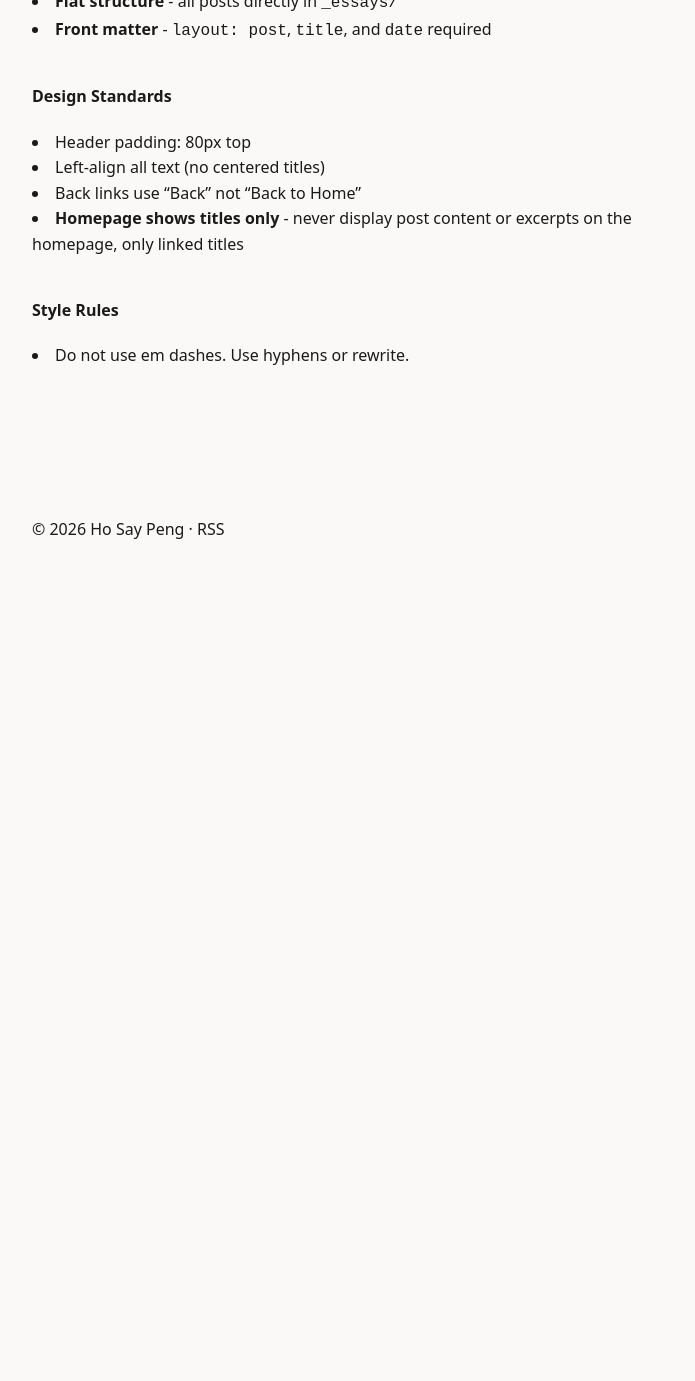
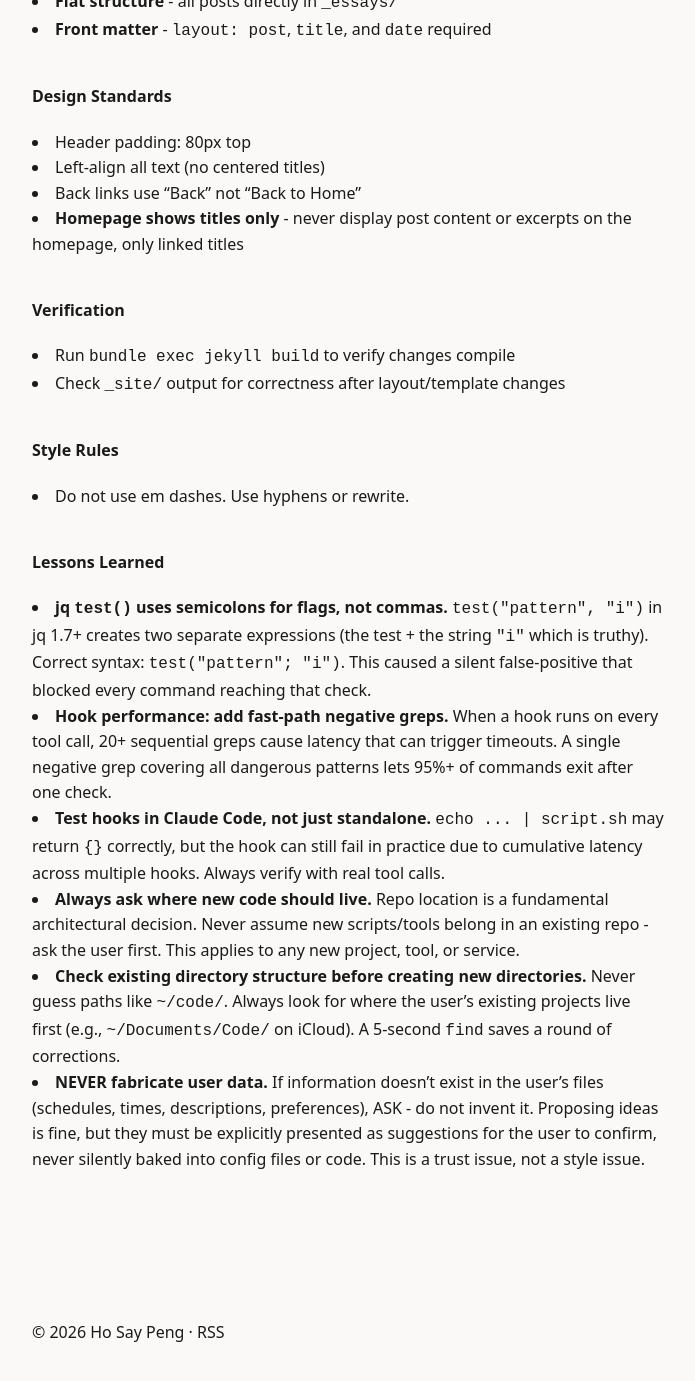
Before and after one commit to hsypng/hosaypeng.github.io, a Jekyll site: the page built from CLAUDE.md, in a window 1280 px wide and 1400 px high, scrolled down 805 px. Shown: the top 1381 px of the window, without its empty margins (292-987 px from the left). Built offline with Jekyll 4.4.1, drawn with Linux system fonts in a browser that asks for light colours; our own code applies the rules of GitHub Pages for plain Markdown files; before the commit the page ends 1435 px from its top, so only the background shows below that.

Commit message:
Update CLAUDE.md with lessons learned
Co-Authored-By: Claude Opus 4.6 <noreply@anthropic.com>

```diff
--- a/CLAUDE.md
+++ b/CLAUDE.md
@@ -28,6 +28,20 @@
 - Back links use "Back" not "Back to Home"
 - **Homepage shows titles only** - never display post content or excerpts on the homepage, only linked titles
 
+## Verification
+
+- Run `bundle exec jekyll build` to verify changes compile
+- Check `_site/` output for correctness after layout/template changes
+
 ## Style Rules
 
 - Do not use em dashes. Use hyphens or rewrite.
+
+## Lessons Learned
+
+- **jq `test()` uses semicolons for flags, not commas.** `test("pattern", "i")` in jq 1.7+ creates two separate expressions (the test + the string `"i"` which is truthy). Correct syntax: `test("pattern"; "i")`. This caused a silent false-positive that blocked every command reaching that check.
+- **Hook performance: add fast-path negative greps.** When a hook runs on every tool call, 20+ sequential greps cause latency that can trigger timeouts. A single negative grep covering all dangerous patterns lets 95%+ of commands exit after one check.
+- **Test hooks in Claude Code, not just standalone.** `echo ... | script.sh` may return `{}` correctly, but the hook can still fail in practice due to cumulative latency across multiple hooks. Always verify with real tool calls.
+- **Always ask where new code should live.** Repo location is a fundamental architectural decision. Never assume new scripts/tools belong in an existing repo - ask the user first. This applies to any new project, tool, or service.
+- **Check existing directory structure before creating new directories.** Never guess paths like `~/code/`. Always look for where the user's existing projects live first (e.g., `~/Documents/Code/` on iCloud). A 5-second `find` saves a round of corrections.
+- **NEVER fabricate user data.** If information doesn't exist in the user's files (schedules, times, descriptions, preferences), ASK - do not invent it. Proposing ideas is fine, but they must be explicitly presented as suggestions for the user to confirm, never silently baked into config files or code. This is a trust issue, not a style issue.
```
